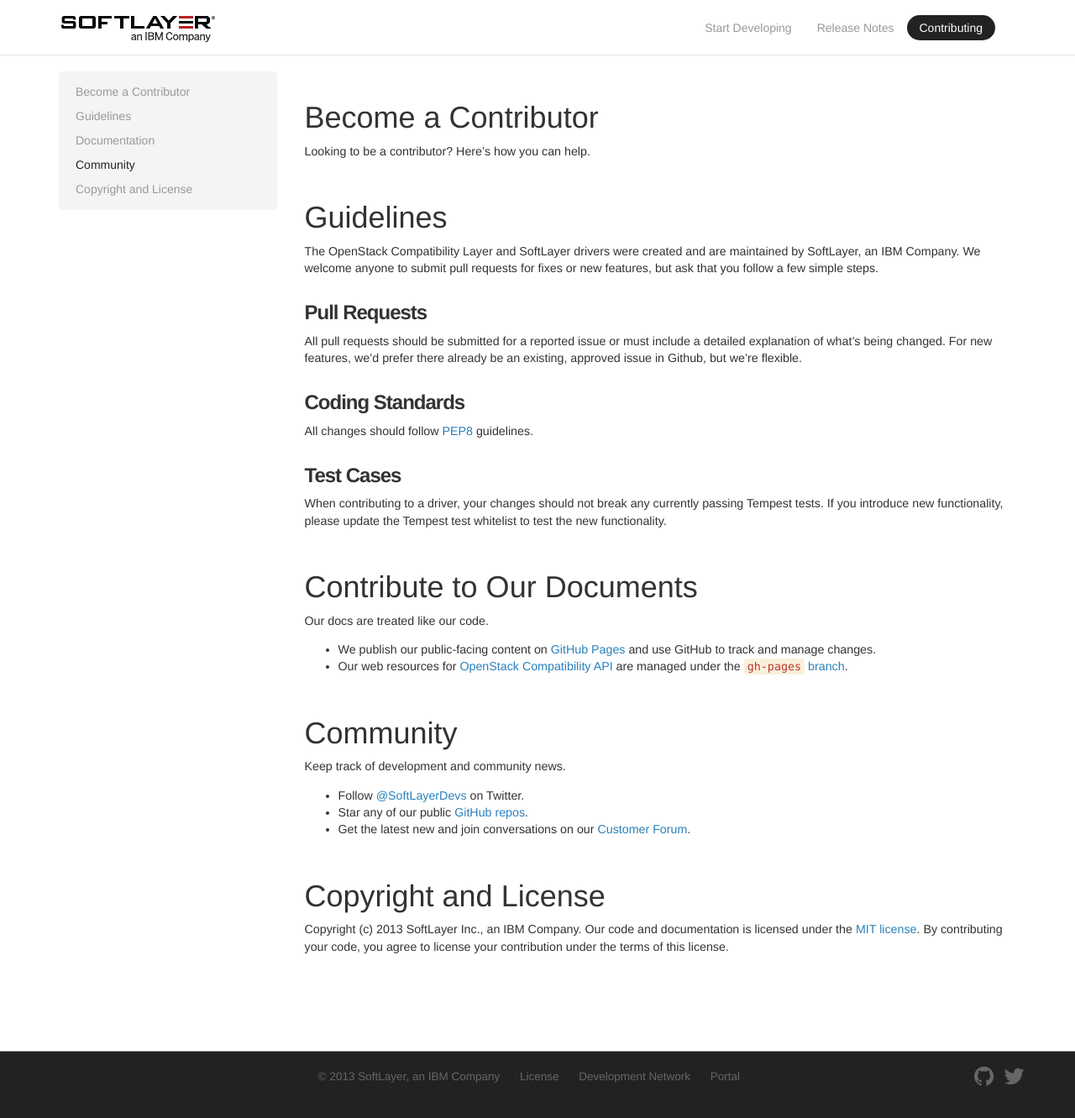
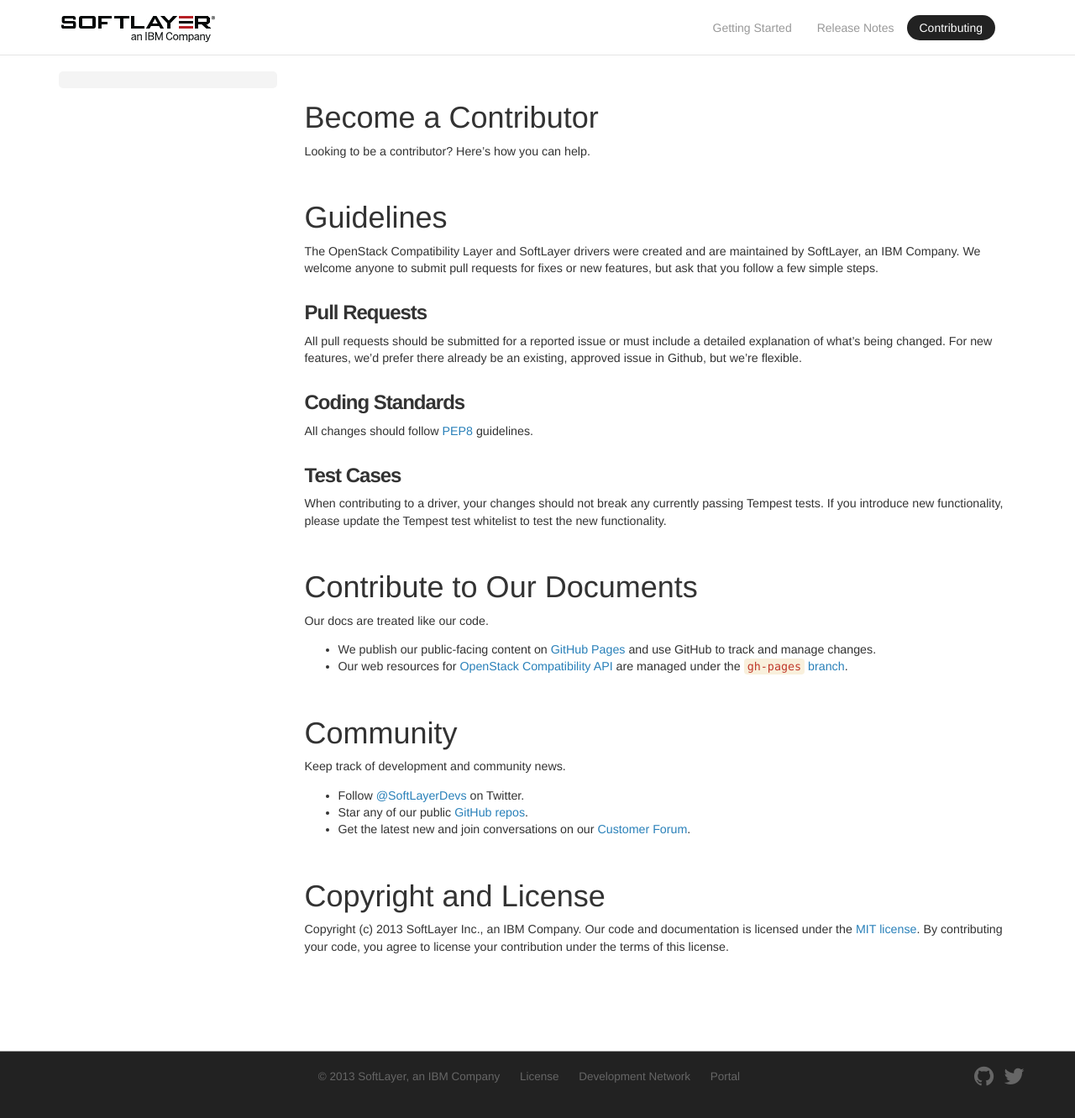
Before and after one commit to softlayer/jumpgate, a Jekyll site: the page built from contributing.md, in a window 1280 px wide and 1331 px high. Shown: the whole window at 84% size. Built offline with Jekyll 4.4.1, drawn with Linux system fonts in a browser that asks for light colours; nearby versions of some CDN libraries; library files that are not in the unit come from our copies.

Commit message:
Prepping for demo

```diff
--- a/_includes/main-landing.html
+++ b/_includes/main-landing.html
@@ -1,9 +1,8 @@
 <a id="menu-toggle" href="#" class="btn btn-primary btn-lg toggle"><img src="{{ page.baseurl }}img/favicon42x42.png"></a>
   <div id="sidebar-wrapper">
     <ul class="sidebar-nav">
-        <li {% if page.slug == "start-developing" %} class="active" {% endif %}><a href="{{ page.baseurl }}getting-havana">Start Developing</a></li>
+        <li {% if page.slug == "getting-started" %} class="active" {% endif %}><a href="{{ page.baseurl }}getting-started">Getting Started</a></li>
         <li {% if page.slug == "release-notes" %} class="active" {% endif %}><a href="{{ page.baseurl }}release-notes">Release Notes</a></li>
         <li {% if page.slug == "contributing" %} class="active" {% endif %}><a href="{{ page.baseurl }}contributing">Contributing</a></li>
-        <li><a href="{{ site.repo }}">Code</a></li>
     </ul>
   </div>
--- a/_includes/main-pages.html
+++ b/_includes/main-pages.html
@@ -10,7 +10,7 @@
     </div>
       <nav class="collapse navbar-collapse navbar-collapse" role="navigation">
         <ul class="nav navbar-nav">
-        <li {% if page.slug == "start-developing" %} class="active" {% endif %}><a href="{{ page.baseurl }}getting-havana">Start Developing</a></li>
+        <li {% if page.slug == "getting-started" %} class="active" {% endif %}><a href="{{ page.baseurl }}getting-started">Getting Started</a></li>
         <li {% if page.slug == "release-notes" %} class="active" {% endif %}><a href="{{ page.baseurl }}release-notes">Release Notes</a></li>
         <li {% if page.slug == "contributing" %} class="active" {% endif %}><a href="{{ page.baseurl }}contributing">Contributing</a></li>
         </ul>
--- a/_includes/nav-contributing.html
+++ b/_includes/nav-contributing.html
@@ -14,3 +15,4 @@
 </li>
 <li><a href="#community">Community</a></li>
 <li><a href="#copyright_and_license">Copyright and License</a></li>
+-->
--- /dev/null
+++ b/_includes/nav-getting-started.html
@@ -0,0 +1,2 @@
+<!-- Hide for now
+-->
--- a/_includes/nav-release-notes.html
+++ b/_includes/nav-release-notes.html
@@ -10,3 +11,4 @@
 <li><a href="#download">Download</a></li>
 <li><a href="#install">Install</a></li>
 <li><a href="#community">Community</a></li>
+-->
--- a/_layouts/pages.html
+++ b/_layouts/pages.html
@@ -25,40 +25,12 @@
                 {% include nav-release-notes.html %}
               {% elsif page.slug == "contributing" %}
                 {% include nav-contributing.html %}
-              {% elsif page.slug == "getting-havana" %}
-                {% include nav-getting-started.html %}
-              {% elsif page.slug == "getting-grizzly" %}
+              {% elsif page.slug == "getting-started" %}
                 {% include nav-getting-started.html %}
               {% endif %}
 
             </ul>
           </div>
-
-        {% if page.slug == "getting-grizzly" %}
-          <div class="dropdown">
-            <button class="btn dropdown-toggle" type="button" id="version-selector" data-toggle="dropdown">
-              Pick a different OpenStack version
-              <span class="caret"></span>
-            </button>
-            <ul class="dropdown-menu" role="menu" aria-labelledby="version-selector">
-              <li role="presentation"><a role="menuitem" tabindex="-1" href="{{ page.baseurl }}getting-havana">Havana</a></li>
-              <li role="presentation" class="disabled"><a role="menuitem" tabindex="-1" href="{{ page.baseurl }}getting-grizzly">Grizzly</a></li>
-            </ul>
-          </div>
-
-        {% elsif page.slug == "getting-havana" %}
-          <div class="dropdown">
-            <button class="btn dropdown-toggle" type="button" id="version-selector" data-toggle="dropdown">
-              Pick a different OpenStack version
-              <span class="caret"></span>
-            </button>
-            <ul class="dropdown-menu" role="menu" aria-labelledby="version-selector">
-              <li role="presentation" class="disabled"><a role="menuitem" tabindex="-1" href="{{ page.baseurl }}getting-havana">Havana</a></li>
-              <li role="presentation"><a role="menuitem" tabindex="-1" href="{{ page.baseurl }}getting-grizzly">Grizzly</a></li>
-            </ul>
-          </div>
-        {% endif %}
-
         </div>
         <div class="col-md-9" role="main">
 
```
Also changed, not shown: other parts of _includes/nav-contributing.html (+1 -0 lines), other parts of _includes/nav-release-notes.html (+1 -0 lines), getting-started.md (renamed from start-developing.md, +93 -30 lines), templates/drafts/md/jekyll-stylus.md (deleted, +0 -64 lines), templates/drafts/md/resources.md (deleted, +0 -103 lines), README.md, 4 other files.
